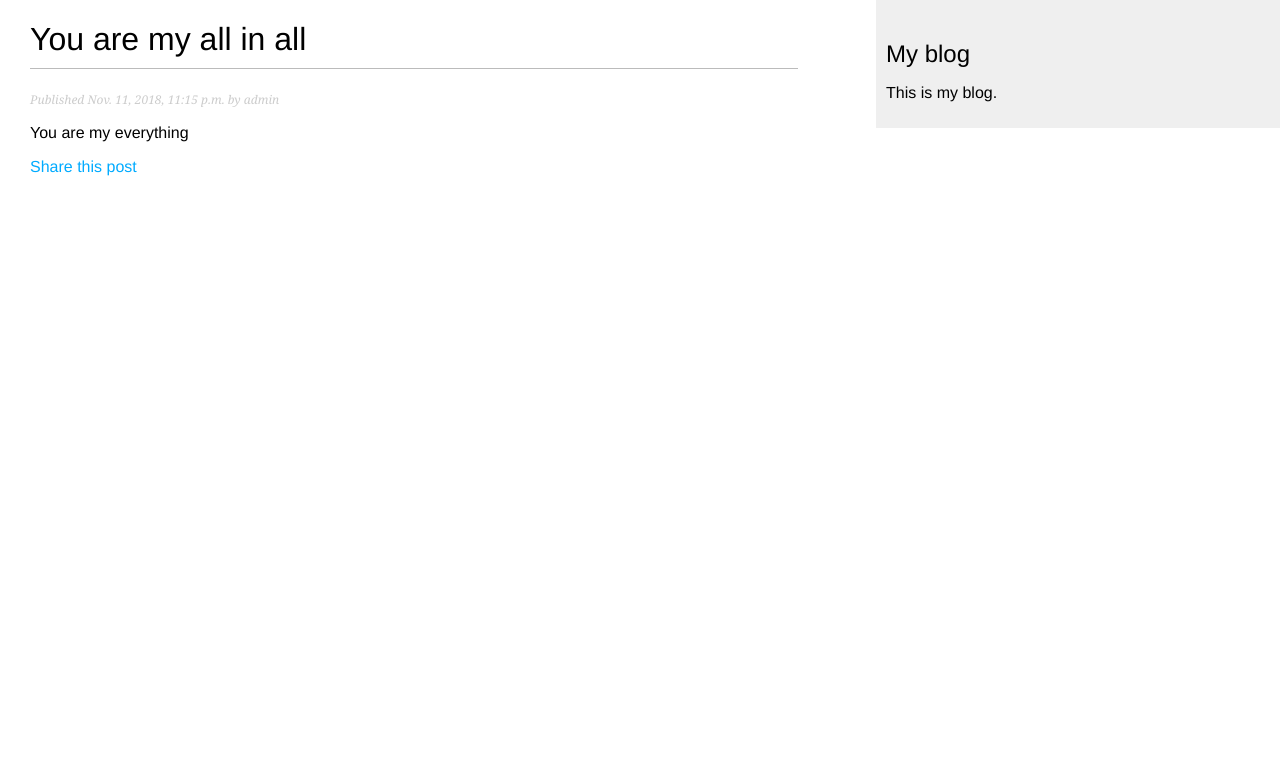
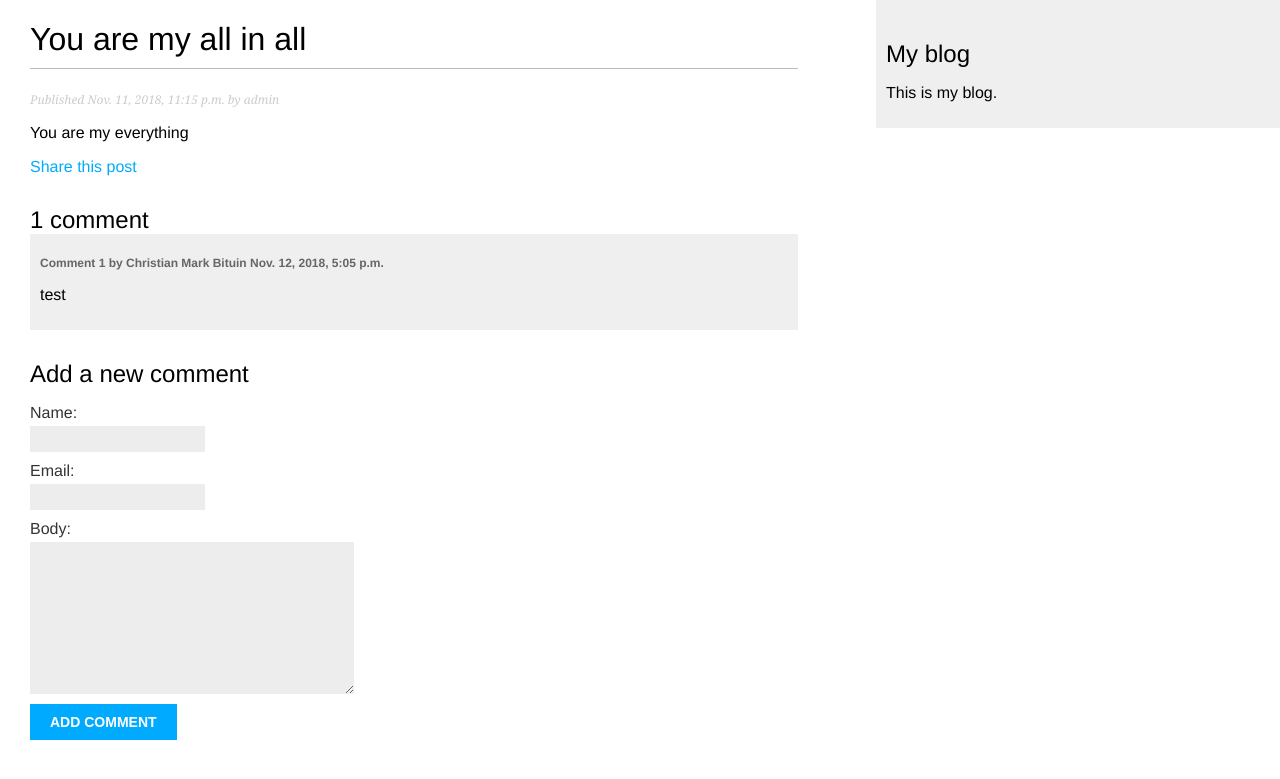
Before and after one commit to pagsamo/sandbox, a Django app: a page that uses django2/mysite/blog/templates/blog/post/detail.html in a window 1280 px wide. Shown: the top 779 px of the page. Run offline with Django 3.2, Linux system fonts and the light colour scheme; data comes from the database, SQL or seed files in the repository; both versions use the stored data as it was after the commit; parts of the project's set-up code (start-up, migrations or seed data) failed here and were passed over.

Commit message:
blog taggin

```diff
--- a/django2/mysite/blog/forms.py
+++ b/django2/mysite/blog/forms.py
@@ -1,4 +1,5 @@
 from django import forms
+from .models import Comment
 
 
 class EmailPostForm(forms.Form):
@@ -6,3 +7,9 @@ class EmailPostForm(forms.Form):
     email = forms.EmailField()
     to = forms.EmailField()
     comments = forms.CharField(required=False, widget=forms.Textarea)
+
+
+class CommentForm(forms.ModelForm):
+    class Meta:
+        model = Comment
+        fields = ('name', 'email', 'body')
--- a/django2/mysite/blog/models.py
+++ b/django2/mysite/blog/models.py
@@ -2,6 +2,7 @@ from django.db import models
 from django.utils import timezone
 from django.contrib.auth.models import User
 from django.urls import reverse
+from taggit.managers import TaggableManager
 
 
 class PublishedManager(models.Manager):
@@ -24,6 +25,7 @@ class Post(models.Model):
     status = models.CharField(max_length=10, choices=STATUS_CHOICES, default='draft')
     objects = models.Manager()
     published = PublishedManager()
+    tags = TaggableManager()
 
     class Meta:
         ordering = ('-publish',)
@@ -33,3 +35,19 @@ class Post(models.Model):
 
     def get_absolute_url(self):
         return reverse('blog:post_detail', args=[self.publish.year, self.publish.month, self.publish.day, self.slug])
+
+
+class Comment(models.Model):
+    post = models.ForeignKey(Post, on_delete=models.CASCADE, related_name='comments')
+    name = models.CharField(max_length=80)
+    email = models.EmailField()
+    body = models.TextField()
+    created = models.DateTimeField(auto_now_add=True)
+    updated = models.DateTimeField(auto_now=True)
+    active = models.BooleanField(default=True)
+
+    class Meta:
+        ordering = ('created',)
+
+    def __str__(self):
+        return 'Comment by {} on {}'.format(self.name, self.post)
--- a/django2/mysite/blog/templates/blog/post/detail.html
+++ b/django2/mysite/blog/templates/blog/post/detail.html
@@ -11,4 +11,28 @@
     <p><a href="{% url "blog:post_share" post.id %}">
         Share this post
     </a></p>
+    {% with comments.count as total_comments %}
+        <h2>{{ total_comments }} comment{{ total_comments|pluralize }}</h2>
+    {% endwith %}
+    {% for comment in comments %}
+        <div class="comment">
+            <p class="info">
+                Comment {{ forloop.counter }} by {{ comment.name }}
+                {{ comment.created }}
+            </p>
+            {{ comment.body|linebreaks }}
+        </div>
+        {% empty %}
+        <p>There are no comments yet.</p>
+    {% endfor %}
+    {% if new_comment %}
+        <h2>Your comment has been added</h2>
+    {% else %}
+        <h2>Add a new comment</h2>
+        <form action="." method="post">
+            {{ comment_form.as_p }}
+            {% csrf_token %}
+            <p><input type="submit" value="Add comment"></p>
+        </form>
+    {% endif %}
 {% endblock %}
--- a/django2/mysite/blog/urls.py
+++ b/django2/mysite/blog/urls.py
@@ -7,7 +7,9 @@ app_name = 'blog'
 
 urlpatterns = [
     # path('', views.post_list, name='post_list'),
-    path('', views.PostListView.as_view(), name='post_list'),
+    # path('', views.PostListView.as_view(), name='post_list'),
+    path('', views.post_list, name='post_list'),
     path('<int:year>/<int:month>/<int:day>/<slug:post>/', views.post_detail, name='post_detail'),
-    path('<int:post>/share/', views.post_share, name='post_share'),
+    path('<int:post_id>/share/', views.post_share, name='post_share'),
+    path('tag/<slug:tag_slug>/', views.post_list, name='post_list_by_tag'),
 ]
--- a/django2/mysite/blog/views.py
+++ b/django2/mysite/blog/views.py
@@ -1,9 +1,11 @@
 from django.shortcuts import render, get_object_or_404
 from django.views.generic import ListView
 from django.core.mail import send_mail
+from django.core.paginator import Paginator, PageNotAnInteger, EmptyPage
+from taggit.models import Tag
 
-from .forms import EmailPostForm
-from .models import Post
+from .forms import EmailPostForm, CommentForm
+from .models import Post, Comment
 
 
 class PostListView(ListView):
@@ -13,9 +15,48 @@ class PostListView(ListView):
     template_name = 'blog/post/list.html'
 
 
+def post_list(request, tag_slug=None):
+    object_list = Post.published.all()
+    tag = None
+
+    if tag_slug:
+        tag = get_object_or_404(Tag, slug=tag_slug)
+        object_list = object_list.filter(tags__in=[tag])
+
+    paginator = Paginator(object_list, 3)
+    page = request.GET.get('page')
+    try:
+        posts = paginator.page(page)
+    except PageNotAnInteger:
+        # If page is not an integer deliver the first page
+        posts = paginator.page(1)
+    except EmptyPage:
+        # If page is out of range deliver last page of results
+        posts = paginator.page(paginator.num_pages)
+    return render(request, 'blog/post/list.html', {'page': page, 'posts': posts, 'tag': tag})
+
+
 def post_detail(request, year, month, day, post):
     post = get_object_or_404(Post, slug=post, status='published', publish__year=year, publish__month=month, publish__day=day)
-    return render(request, 'blog/post/detail.html', {'post': post})
+
+    # List of active comments for this post
+    comments = post.comments.filter(active='True')
+
+    new_comment = None
+
+    if request.method == 'POST':
+        # A comment was posted
+        comment_form = CommentForm(data=request.POST)
+        if comment_form.is_valid():
+            # Create comment object but don't save to database yet
+            new_comment = comment_form.save(commit=False)
+            # Assign the current post to the comment
+            new_comment.post = post
+            # Save the comment to the database
+            new_comment.save()
+    else:
+        comment_form = CommentForm()
+    return render(request, 'blog/post/detail.html',{'post':post, 'comments': comments, 'comment_form': comment_form})
 
 
 def post_share(request, post_id):
--- a/django2/mysite/mysite/settings.py
+++ b/django2/mysite/mysite/settings.py
@@ -38,6 +38,7 @@ INSTALLED_APPS = [
     'django.contrib.messages',
     'django.contrib.staticfiles',
     'blog.apps.BlogConfig',
+    'taggit',
 ]
 
 MIDDLEWARE = [
```
Also changed, not shown: django2/mysite/blog/admin.py (+7 -1 lines), django2/mysite/blog/templates/blog/post/list.html (+13 -1 lines), django2/mysite/blog/migrations/0002_comment.py (added), django2/mysite/blog/migrations/0003_post_tags.py (added), django2/mysite/db.sqlite3. Lines whose indentation alone changed are shown as unchanged.
